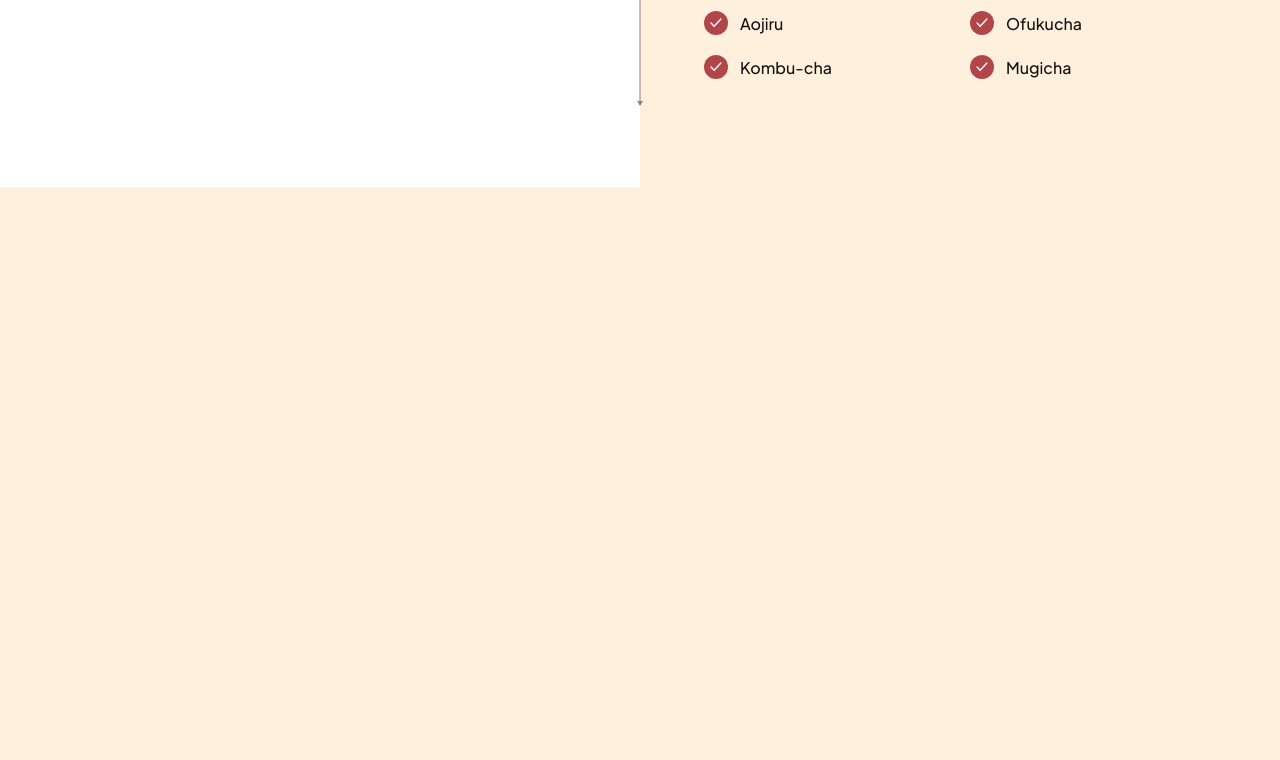
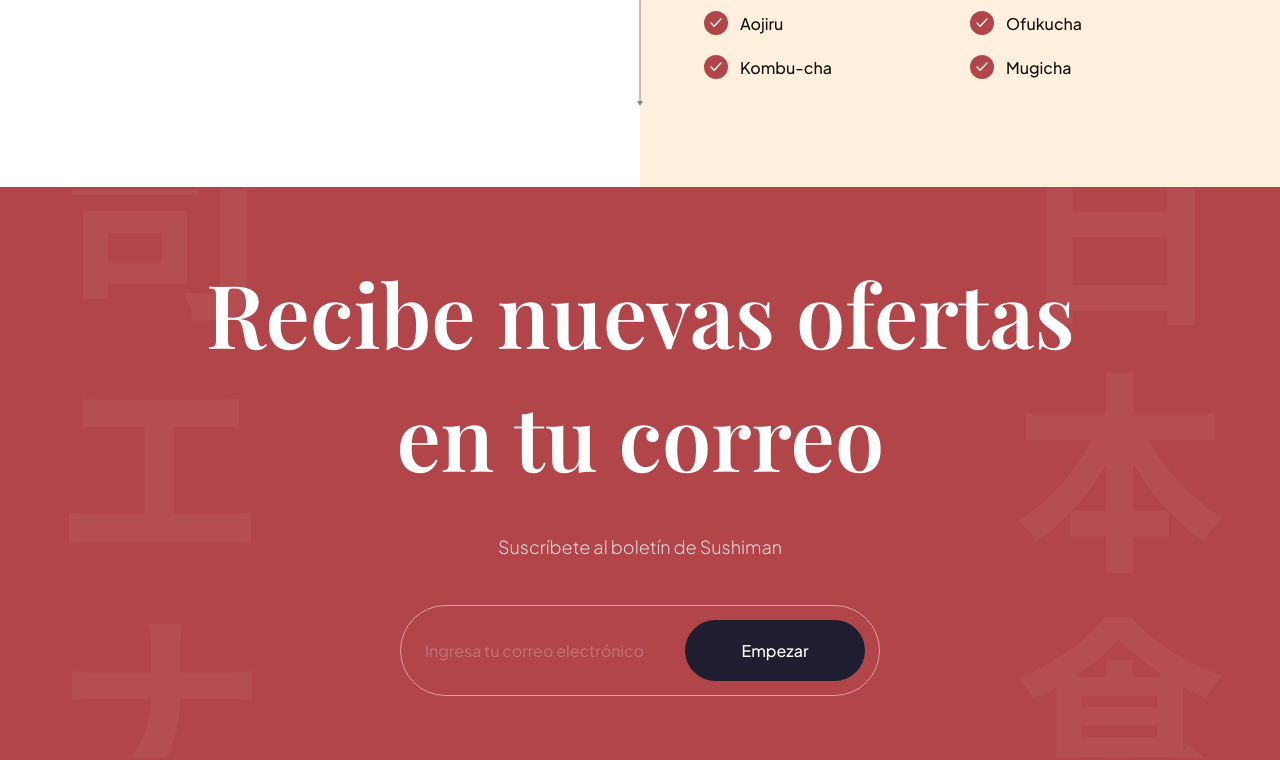
Before and after one commit to julioguerrero131/sushi-landing-page, a website built with Vite: page index.html in a window 1280 px wide. Shown: the part 3563-4323 px from the top of the page. Before the commit the page ends 3750 px from the top, so only its background shows below. Built offline with nearby package versions, Linux system fonts and the light colour scheme.

Commit message:
add: subscription section

```diff
--- a/css/sections/subscribe.css
+++ b/css/sections/subscribe.css
@@ -0,0 +1,72 @@
+.subscription {
+  padding: 64px;
+  background-color: var(--primary-color);
+  background-image: url("../../assets/subscribe_bg.png");
+  background-position: center;
+  background-repeat: no-repeat;
+  background-size: contain;
+  flex-direction: column;
+  overflow: hidden;
+}
+
+.subscription h2 {
+  font-size: 88px;
+  font-family: var(--playfair-display);
+  font-weight: 600;
+  line-height: 123px;
+  color: #fff;
+  text-align: center;
+}
+
+.subscription p {
+  font-size: 18px;
+  font-family: var(--plus-jakarta-sans);
+  font-weight: 300;
+  line-height: 36px;
+  margin-top: 32px;
+  color: rgba(255, 255, 255, 0.8);
+  text-align: center;
+}
+
+.subscription__form {
+  min-width: 480px;
+  margin-top: 40px;
+  padding: 14px 14px 14px 24px;
+  display: flex;
+  gap: 10px;
+  border: 1px solid rgba(255, 255, 255, 0.5);
+  border-radius: 46px;
+}
+
+
+.subscription__form input {
+  flex: 1;
+  font-size: 16px;
+  font-weight: 400;
+  font-family: var(--plus-jakarta-sans);
+  color: #fff;
+  opacity: 0.5;
+  background: transparent;
+  border: none;
+  outline: none;
+}
+
+.subscription__form input::placeholder {
+  color: #fff;
+  opacity: 0.5;
+}
+
+.subscription__form button {
+  padding: 20px;
+  min-width: 180px;
+  font-size: 16px;
+  font-weight: 500;
+  font-family: var(--plus-jakarta-sans);
+  color: #fff;
+  text-align: center;
+  background-color: var(--black-400);
+  border-radius: 46px;
+  border: none;
+  outline: none;
+  cursor: pointer;
+}
--- a/index.html
+++ b/index.html
@@ -315,6 +315,19 @@
     </section>
   </section>
 
+  <section class="subscription flex-center" id="services">
+    <h2 data-aos="flip-down">
+      Recibe nuevas ofertas<br>
+      en tu correo
+    </h2>
+    <p data-aos="fade-up">Suscríbete al boletín de Sushiman</p>
+
+    <div class="subscription__form" data-aos="fade-up">
+      <input type="text" placeholder="Ingresa tu correo electrónico">
+      <button>Empezar</button>
+    </div>
+  </section>
+
   <script src="/js/script.js" type="module"></script>
 </body>
 
```
